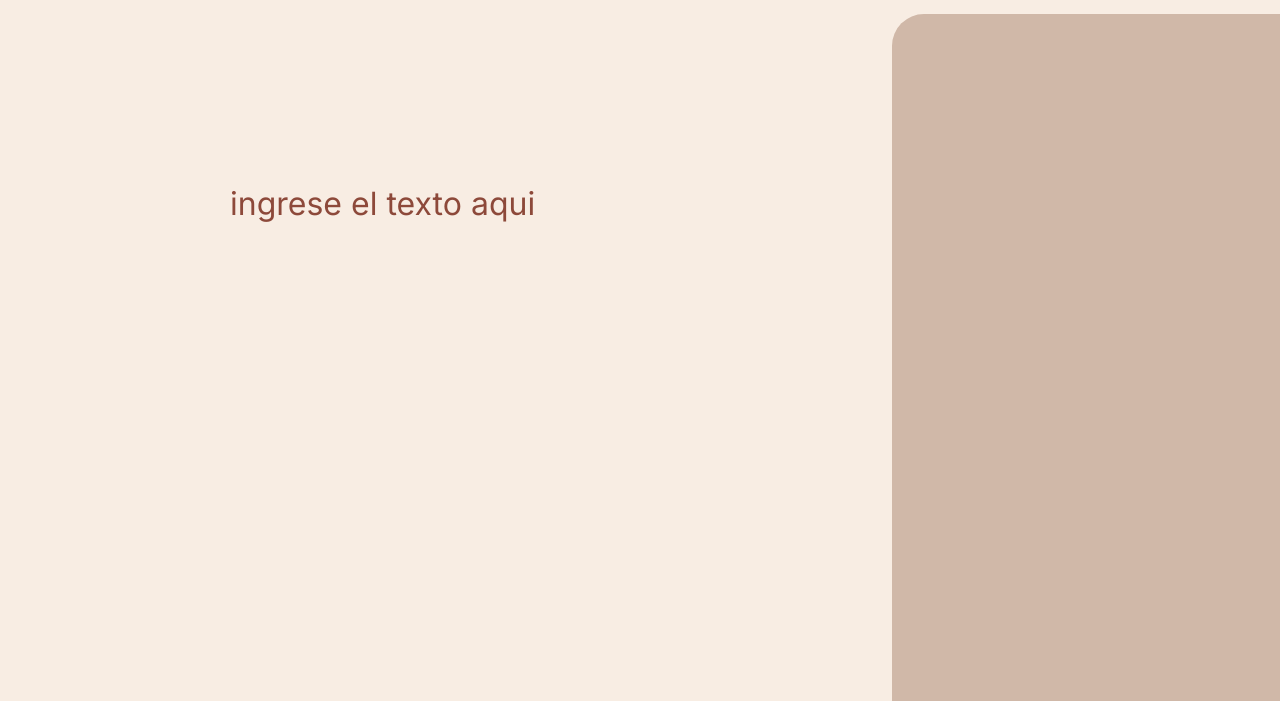
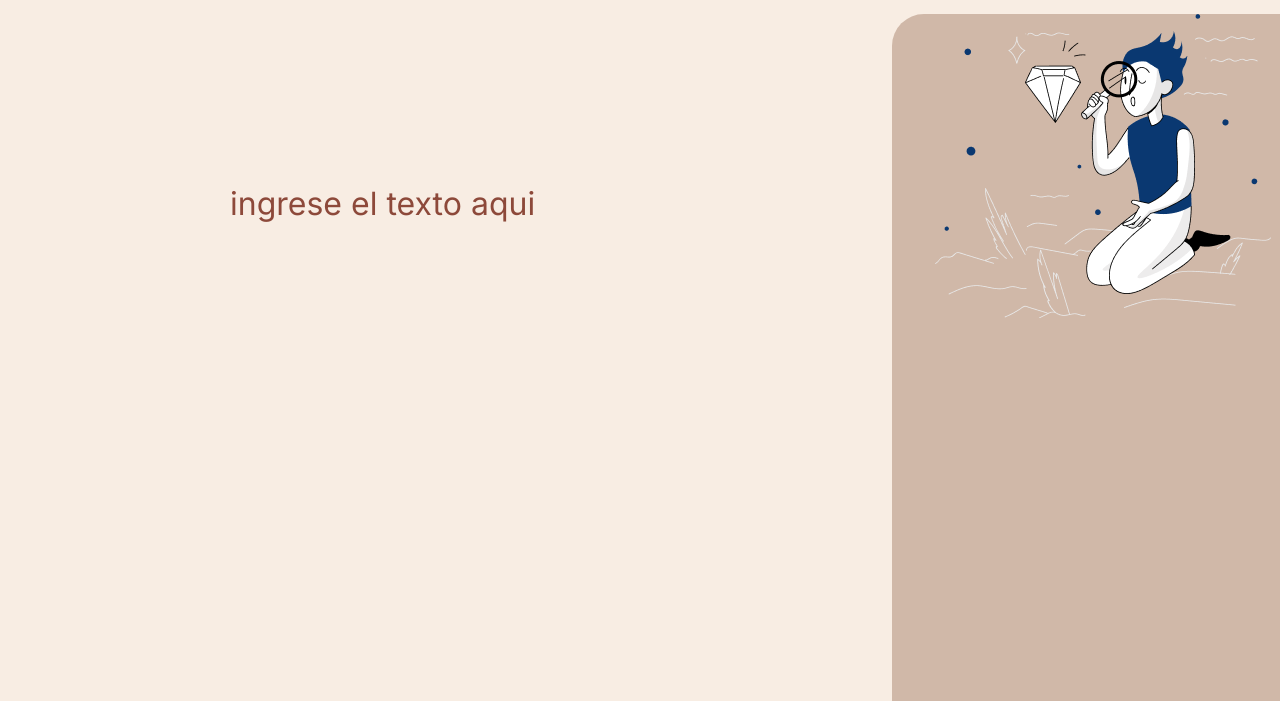
Before and after one commit to Karas115/encriptador, a plain HTML site: page index.html in a window 1280 px wide. Shown: the part 99-800 px from the top of the page. Drawn offline with Linux system fonts and the light colour scheme.

Commit message:
style.css

```diff
--- a/style.css
+++ b/style.css
@@ -68,7 +68,7 @@
 .inicio__salida_texto
 {
     background-color: var(--color_salida);
-    background-image: url(".,/imágenes/Muneco.png");
+    background-image: url("../imagenes/Muneco.png");
     background-position: top;
     background-repeat: no-repeat;
     border: none;
```
